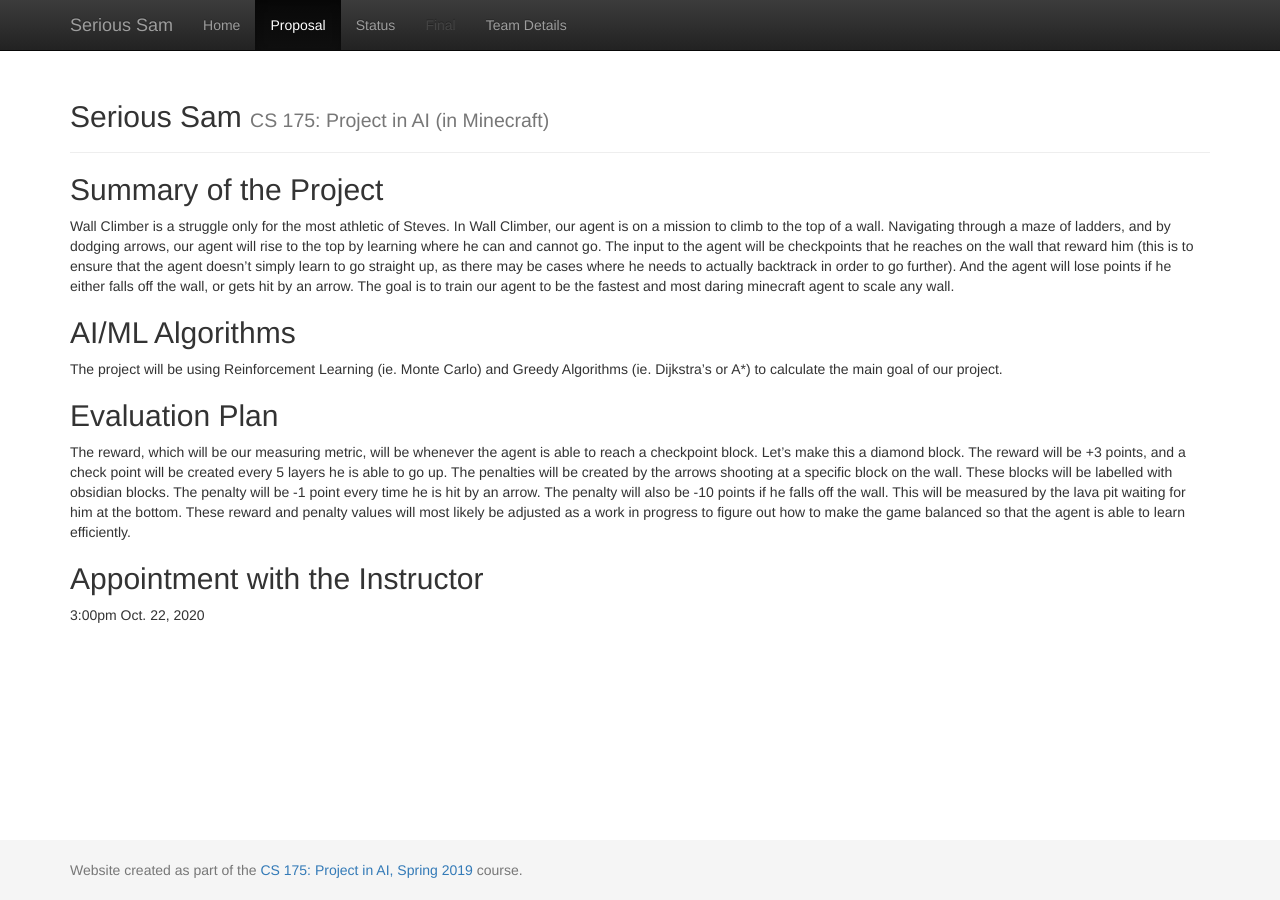
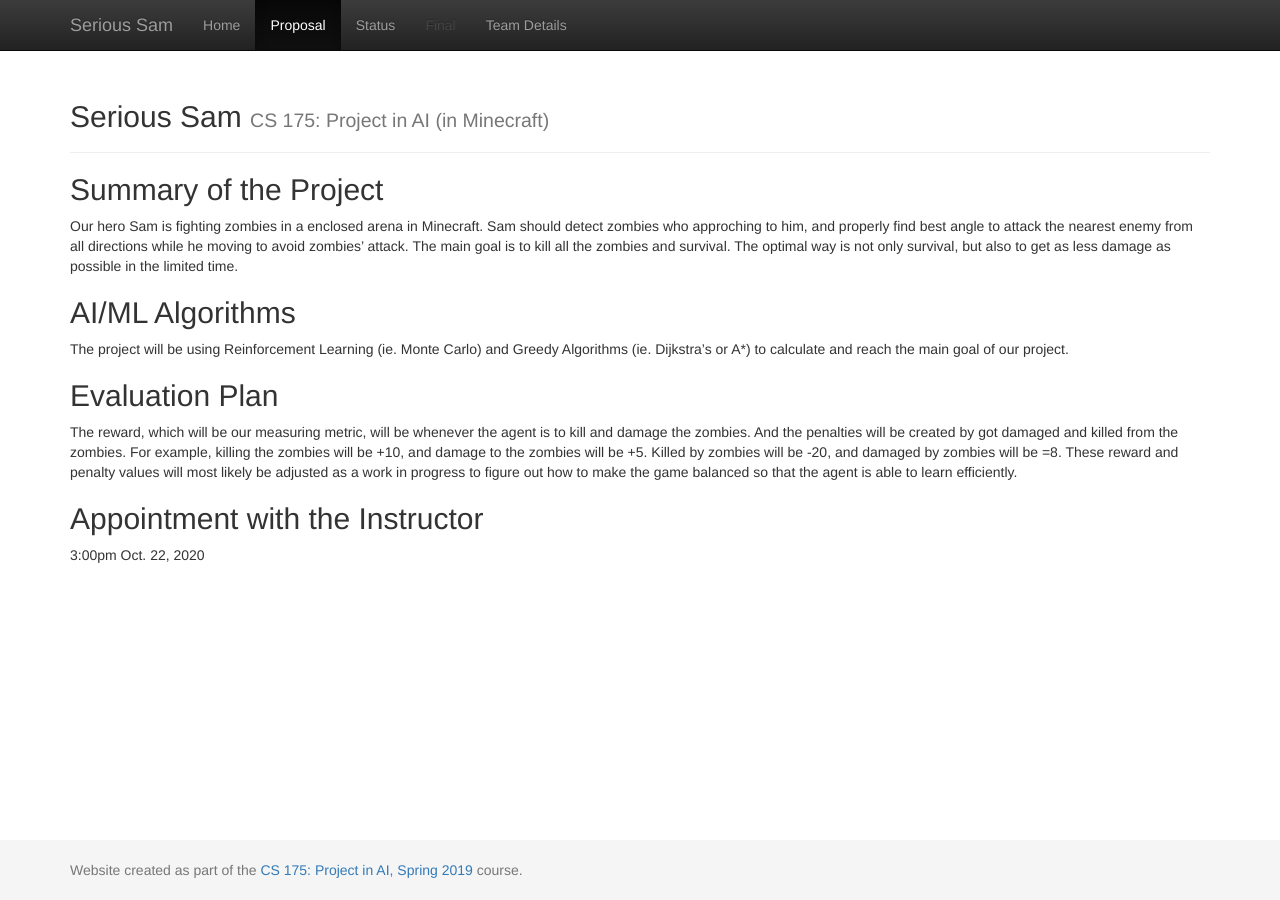
Before and after one commit to Superpanda35/Serious-Sam, a Jekyll site: the page built from docs/proposal.md, in a window 1280 px wide. Built offline with Jekyll 4.4.1, drawn with Linux system fonts in a browser that asks for light colours.

Commit message:
Update proposal.md

```diff
--- a/docs/proposal.md
+++ b/docs/proposal.md
@@ -5,15 +5,15 @@ title: Proposal
 
 ## Summary of the Project ##
 
-Wall Climber is a struggle only for the most athletic of Steves. In Wall Climber, our agent is on a mission to climb to the top of a wall. Navigating through a maze of ladders, and by dodging arrows, our agent will rise to the top by learning where he can and cannot go. The input to the agent will be checkpoints that he reaches on the wall that reward him (this is to ensure that the agent doesn't simply learn to go straight up, as there may be cases where he needs to actually backtrack in order to go further). And the agent will lose points if he either falls off the wall, or gets hit by an arrow. The goal is to train our agent to be the fastest and most daring minecraft agent to scale any wall.
+Our hero Sam is fighting zombies in a enclosed arena in Minecraft. Sam should detect zombies who approching to him, and properly find best angle to attack the nearest enemy from all directions while he moving to avoid zombies' attack. The main goal is to kill all the zombies and survival. The optimal way is not only survival, but also to get as less damage as possible in the limited time.
 
 ## AI/ML Algorithms ##
 
-The project will be using Reinforcement Learning (ie. Monte Carlo) and Greedy Algorithms (ie. Dijkstra’s or A*) to calculate the main goal of our project.
+The project will be using Reinforcement Learning (ie. Monte Carlo) and Greedy Algorithms (ie. Dijkstra's or A*) to calculate and reach the main goal of our project.
 
 ## Evaluation Plan ##
 
-The reward, which will be our measuring metric, will be whenever the agent is able to reach a checkpoint block. Let's make this a diamond block. The reward will be +3 points, and a check point will be created every 5 layers he is able to go up. The penalties will be created by the arrows shooting at a specific block on the wall. These blocks will be labelled with obsidian blocks. The penalty will be -1 point every time he is hit by an arrow. The penalty will also be -10 points if he falls off the wall. This will be measured by the lava pit waiting for him at the bottom. These reward and penalty values will most likely be adjusted as a work in progress to figure out how to make the game balanced so that the agent is able to learn efficiently.
+The reward, which will be our measuring metric, will be whenever the agent is to kill and damage the zombies. And the penalties will be created by got damaged and killed from the zombies. For example, killing the zombies will be +10, and damage to the zombies will be +5. Killed by zombies will be -20, and damaged by zombies will be =8. These reward and penalty values will most likely be adjusted as a work in progress to figure out how to make the game balanced so that the agent is able to learn efficiently.
 
 ## Appointment with the Instructor ##
 
```
